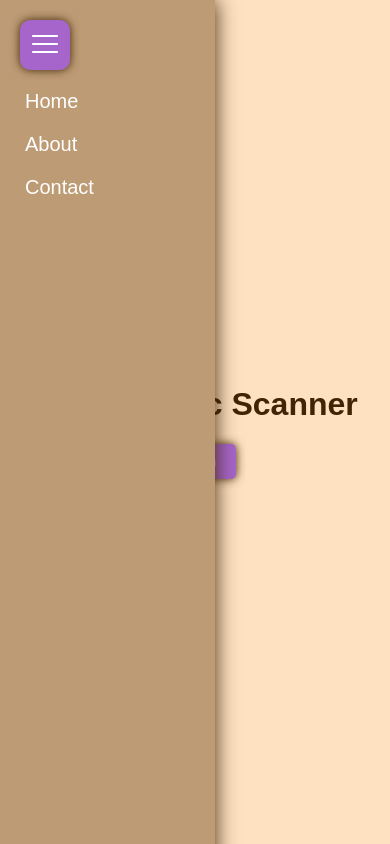
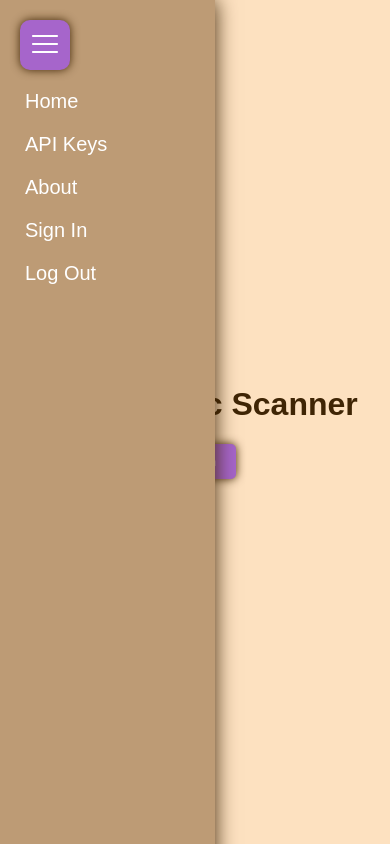
Before and after one commit to nikobross/PBJ-Web-App, a React (Create React App) app in the folder client/: page / in a window 390 px wide. Both pictures are taken after a click on the button 45 px from the left and 45 px from the top of the page. Built offline with nearby package versions, Linux system fonts and the light colour scheme.

Commit message:
added new hamburger menu choices

```diff
--- a/client/src/App.js
+++ b/client/src/App.js
@@ -82,13 +82,15 @@ const HamburgerMenu = () => {
       {isOpen && (
         <div className="menu">
           <div><a href="#">Home</a></div>
+          <div><a href="#">API Keys</a></div>
           <div><a href="#">About</a></div>
-          <div><a href="#">Contact</a></div>
+          <div><a href="#">Sign In</a></div>
+          <div><a href="#">Log Out</a></div>
         </div>
       )}
     </div>
   );
-}
+};
 
 function App() {
     const [currentPage, setCurrentPage] = useState('start');
```
